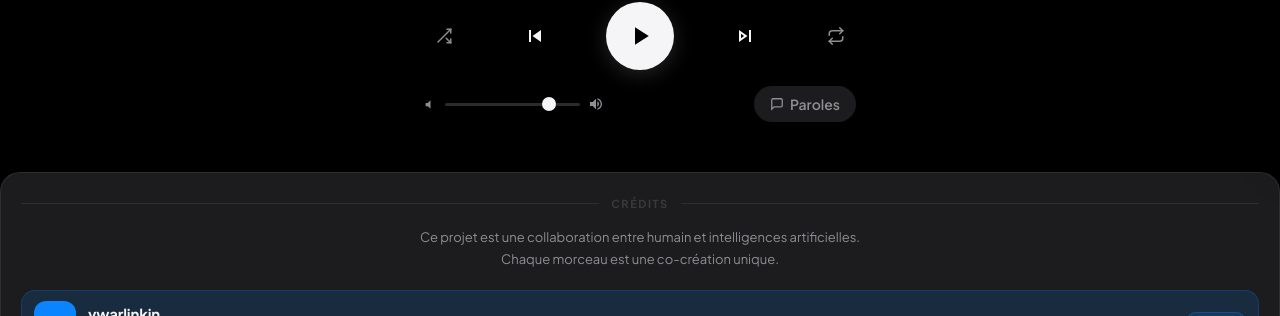
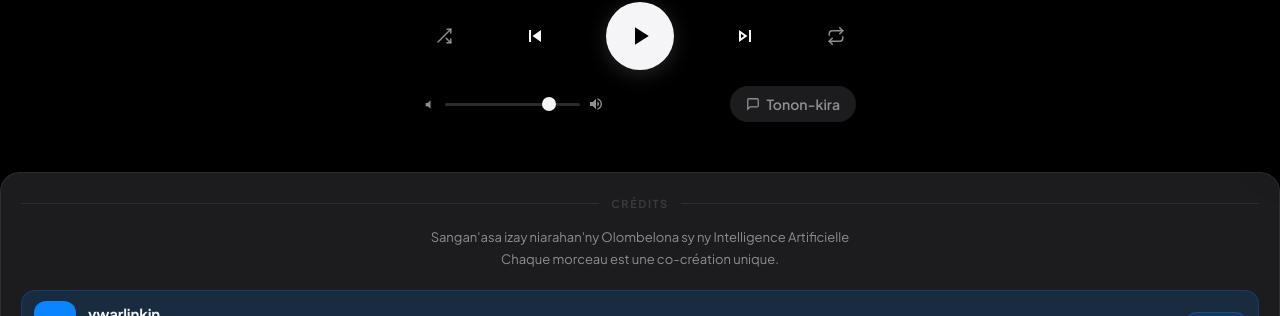
Before and after one commit to vwarlinkin/herimanalinjato_muzik, a plain HTML site: page index.html in a window 1280 px wide. Shown: the part 636-952 px from the top of the page. Drawn offline with Linux system fonts and the light colour scheme.

Commit message:
Update index.html

```diff
--- a/index.html
+++ b/index.html
@@ -121,7 +121,7 @@
       </div>
       <button class="lyrics-btn" id="btnLyrics">
         <svg width="14" height="14" viewBox="0 0 24 24" fill="none" stroke="currentColor" stroke-width="2.2" stroke-linecap="round"><path d="M21 15a2 2 0 0 1-2 2H7l-4 4V5a2 2 0 0 1 2-2h14a2 2 0 0 1 2 2z"/></svg>
-        Paroles
+        Tonon-kira
       </button>
     </div>
 
@@ -136,7 +136,7 @@
         <div class="credits-line"></div>
       </div>
 
-      <p class="credits-desc">Ce projet est une collaboration entre humain et intelligences artificielles.<br>Chaque morceau est une co-création unique.</p>
+      <p class="credits-desc">Sangan'asa izay niarahan'ny Olombelona sy ny Intelligence Artificielle<br>Chaque morceau est une co-création unique.</p>
 
       <div class="contributors">
 
```
